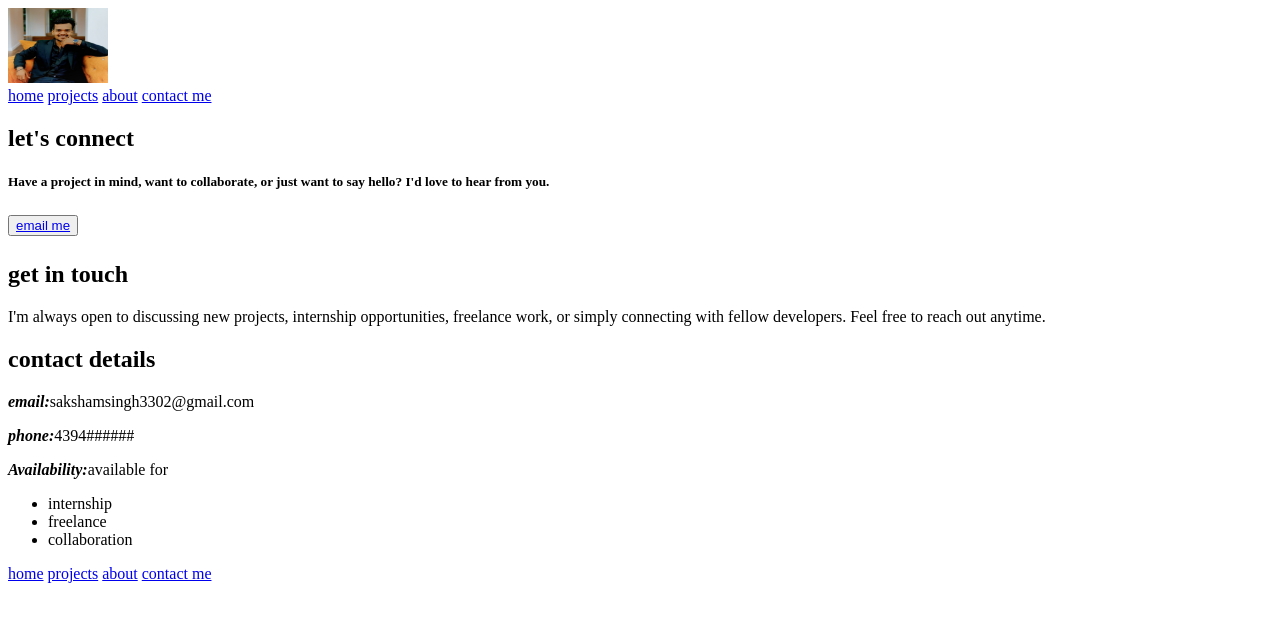
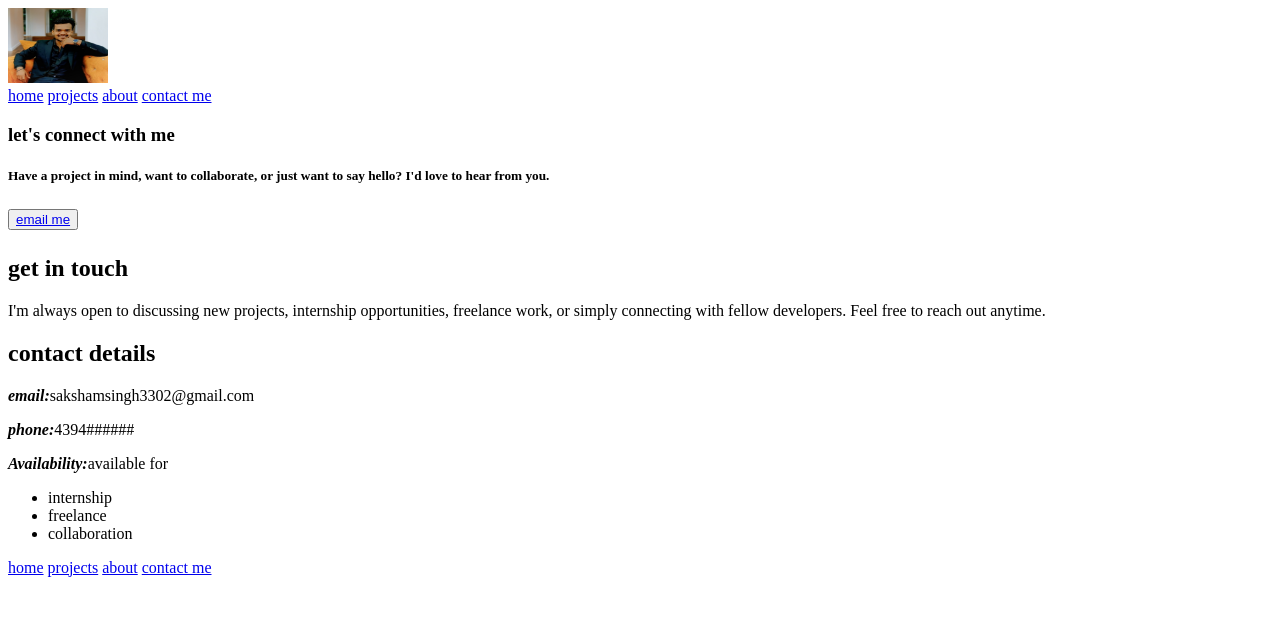
Before and after one commit to sakshamcreates/fullstack-bootcamp, a plain HTML site: page day4/contact.html in a window 1280 px wide. Drawn offline with Linux system fonts and the light colour scheme.

Commit message:
feat: improve day4 contact page

```diff
--- a/day4/contact.html
+++ b/day4/contact.html
@@ -17,9 +17,9 @@
                     </div>
         </nav>
         <div>
-            <h2>
-                let's connect
-            </h2>
+            <h3>
+                let's connect with me
+            </h3>
             <h5>Have a project in mind, want to collaborate,
 or just want to say hello?
 
```
